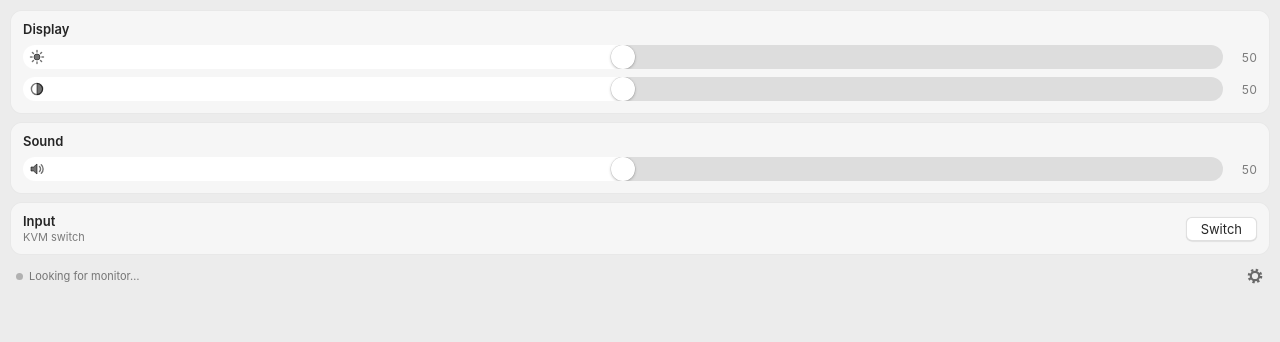
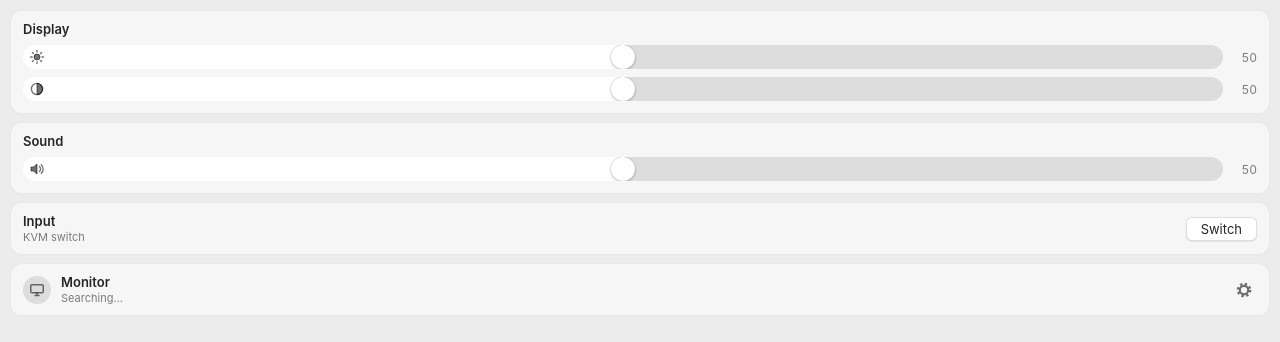
Before and after one commit to DmitryBoiadji/GigaMate, an Electron app: page index.html in a window 1280 px wide. Drawn offline with Linux system fonts and the light colour scheme; no server answers.

Commit message:
Fix empty popup in packaged builds, native monitor status module
- Re-enable the GrantFileProtocolExtraPrivileges fuse: with it disabled
  file:// cannot read index.html from app.asar and the popup is blank
- Monitor status is now a Control Center style module: accent circle
  with a monitor glyph when connected, gray when not, gear on the right
- Popup height follows the new layout; retake popup screenshots

```diff
--- a/forge.config.js
+++ b/forge.config.js
@@ -80,8 +80,7 @@ module.exports = {
             [FuseV1Options.EnableNodeCliInspectArguments]: false,
             [FuseV1Options.EnableEmbeddedAsarIntegrityValidation]: true,
             [FuseV1Options.OnlyLoadAppFromAsar]: true,
-            // The UI is loaded with loadFile and needs no extra file:// privileges
-            [FuseV1Options.GrantFileProtocolExtraPrivileges]: false,
+            // GrantFileProtocolExtraPrivileges stays enabled: without it file:// cannot read the UI from app.asar
         }),
     ],
 };
--- a/index.html
+++ b/index.html
@@ -60,18 +60,26 @@
     <button class="push-button" id="kvm-switch">Switch</button>
 </section>
 
-<footer class="footer">
-    <span class="status" id="status" role="status">
-        <span class="status-dot" aria-hidden="true"></span>
-        <span id="status-text">Looking for monitor…</span>
-    </span>
+<section class="module module-row" id="status">
+    <div class="status-main">
+        <span class="status-icon" aria-hidden="true">
+            <svg viewBox="0 0 16 16">
+                <rect x="1.75" y="2.75" width="12.5" height="8" rx="1.25" fill="none" stroke-width="1.5"/>
+                <path d="M6 13.5h4M8 11v2.5" fill="none" stroke-width="1.5" stroke-linecap="round"/>
+            </svg>
+        </span>
+        <div>
+            <div class="module-title">Monitor</div>
+            <div class="module-subtitle" id="status-text" role="status">Searching…</div>
+        </div>
+    </div>
     <button class="icon-button" id="open-settings" aria-label="Settings" title="Settings">
         <svg viewBox="0 0 16 16" aria-hidden="true">
             <circle cx="8" cy="8" r="6.2" fill="none" stroke-width="2.2" stroke-dasharray="2.43 2.44"/>
             <circle cx="8" cy="8" r="4.2" fill="none" stroke-width="2.2"/>
         </svg>
     </button>
-</footer>
+</section>
 
 <script src="popup.js"></script>
 
--- a/main.js
+++ b/main.js
@@ -344,7 +344,7 @@ const contextMenu = Menu.buildFromTemplate([
 const mb = menubar({
     browserWindow: {
         width: 300,
-        height: 304,
+        height: 324,
         resizable: false,
         // Native translucent popover background on macOS, follows the system theme
         ...(isMac && {
--- a/popup.js
+++ b/popup.js
@@ -61,7 +61,7 @@ const statusText = document.getElementById('status-text');
 
 function renderStatus(connected) {
     status.classList.toggle('connected', connected);
-    statusText.textContent = connected ? 'Monitor connected' : 'Monitor not found';
+    statusText.textContent = connected ? 'Connected' : 'Not connected';
 }
 
 on('init-values', data => {
--- a/styles.css
+++ b/styles.css
@@ -14,8 +14,6 @@
     --button-bg: #ffffff;
     --button-border: rgba(0, 0, 0, 0.12);
     --fallback-bg: #ececec;
-    --status-on: #34c759;
-    --status-off: rgba(0, 0, 0, 0.25);
 }
 
 @media (prefers-color-scheme: dark) {
@@ -32,8 +30,6 @@
         --button-bg: rgba(255, 255, 255, 0.14);
         --button-border: rgba(255, 255, 255, 0.08);
         --fallback-bg: #2b2b2b;
-        --status-on: #30d158;
-        --status-off: rgba(255, 255, 255, 0.3);
     }
 }
 
@@ -181,30 +177,34 @@ body {
     outline-offset: 0;
 }
 
-.footer {
+/* Control Center style toggle: accent circle when the monitor is connected, gray otherwise */
+.status-main {
     display: flex;
     align-items: center;
-    justify-content: space-between;
-    padding: 0 2px 0 6px;
+    gap: 10px;
 }
 
-.status {
+.status-icon {
     display: flex;
     align-items: center;
-    gap: 6px;
-    font-size: 11px;
-    color: var(--text-secondary);
+    justify-content: center;
+    width: 28px;
+    height: 28px;
+    border-radius: 50%;
+    background: var(--track);
+    color: var(--icon);
+    transition: background 0.2s ease, color 0.2s ease;
 }
 
-.status-dot {
-    width: 7px;
-    height: 7px;
-    border-radius: 50%;
-    background: var(--status-off);
+.status-icon svg {
+    width: 16px;
+    height: 16px;
+    stroke: currentColor;
 }
 
-.status.connected .status-dot {
-    background: var(--status-on);
+#status.connected .status-icon {
+    background: AccentColor;
+    color: #ffffff;
 }
 
 .icon-button {
@@ -238,3 +238,7 @@ body {
 .icon-button:focus-visible {
     outline: 2px solid color-mix(in srgb, AccentColor 45%, transparent);
 }
+
+#status {
+    margin-bottom: 0;
+}
```
Also changed, not shown: images/popup-dark.png, images/popup-light.png.
